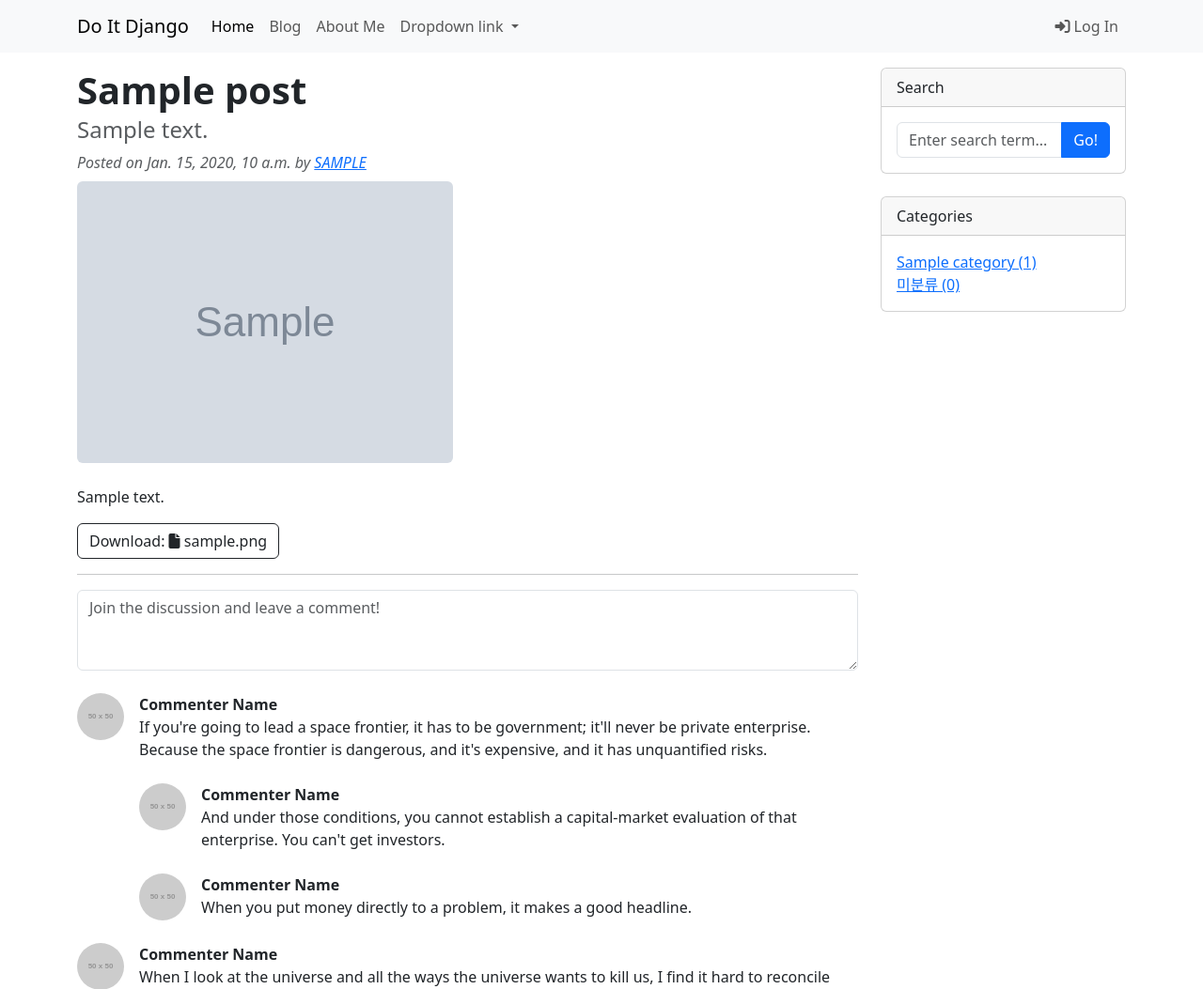
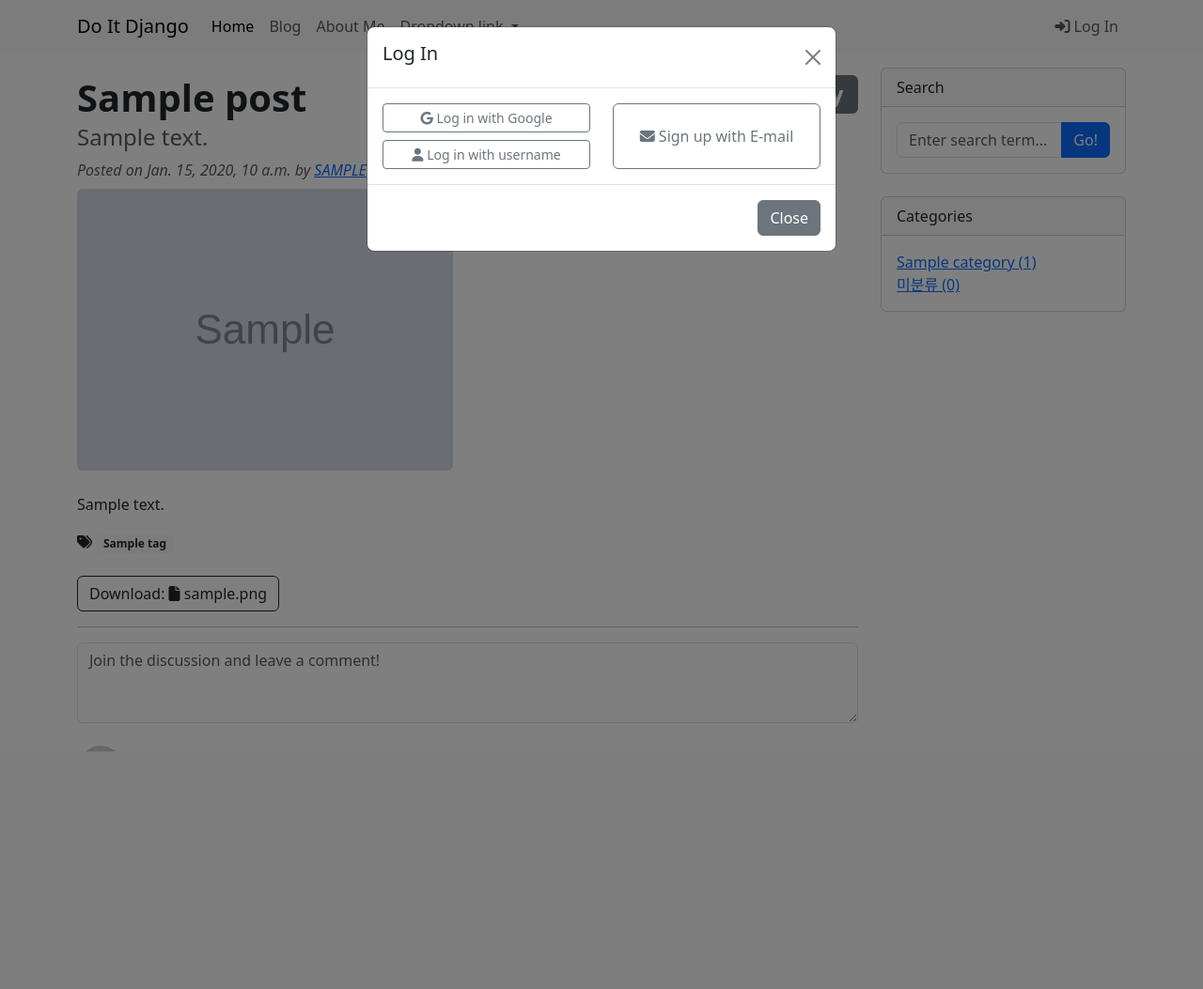
Before and after one commit to Wooyoung82760/do_it_django_a_to_z, a Django app: page /blog/1/ in a window 1280 px wide, after a click on "Log In". Shown: the top 1053 px of the page at 94% size. After the commit the page ends 800 px from the top, so only its background shows below. Run offline with Django 5.2, Linux system fonts and the light colour scheme; tables that the repository leaves empty hold one stand-in row (values such as "Sample post"); grey boxes marked "Sample" are stand-in pictures; grey boxes labelled with a size stand in for pictures from a placeholder-image service; some libraries are stand-ins or nearby versions.

Commit message:
post_list, post_detail <<add tag

```diff
--- a/blog/admin.py
+++ b/blog/admin.py
@@ -1,9 +1,13 @@
 from django.contrib import admin
-from .models import Post, Category
+from .models import Post, Category, Tag
 
 admin.site.register(Post)
 
 class CategoryAdmin(admin.ModelAdmin):
     prepopulated_fields = {"slug": ("name", )}
 
+class TagAdmin(admin.ModelAdmin):
+    prepopulated_fields = {"slug": ("name", )}
+
 admin.site.register(Category, CategoryAdmin)
+admin.site.register(Tag, TagAdmin)
--- a/blog/models.py
+++ b/blog/models.py
@@ -1,8 +1,15 @@
+from bs4 import Tag
 from django.db import models
 from django.contrib.auth.models import User
 import os
 
-
+class Tag (models.Model):
+    name=models.CharField(max_length=50)
+    slug=models.SlugField(max_length=200,unique=True,allow_unicode=True)
+    def __str__(self):
+        return self.name
+    def get_absolute_url(self):
+        return f'/blog/tag/{self.slug}/'
 
 class Category(models.Model):
     name=models.CharField(max_length=50,unique=True)
@@ -32,6 +39,8 @@
 
     category = models.ForeignKey(Category, on_delete=models.SET_NULL, null=True, blank=True)
 
+    tags = models.ManyToManyField(Tag, blank=True)
+
     def __str__(self):
         return f'[{self.pk}]{self.title} :: {self.author}'
 
--- a/blog/templates/blog/base.html
+++ b/blog/templates/blog/base.html
@@ -10,8 +10,6 @@
 
 <body>
 {% include 'blog/navbar.html' %}
-    <!-- Modal -->
-
 <div class="container">
     <div class="row my-3">
         <!--여기 메인 에리아-->
@@ -27,7 +25,7 @@
                 <div class="card-body">
                     <div class="input-group">
                         <input class="form-control" type="text" placeholder="Enter search term..."
-                                aria-label="Enter search term..." aria-describedby="button-search" />
+                               aria-label="Enter search term..." aria-describedby="button-search"/>
                         <button class="btn btn-primary" id="button-search" type="button">Go!</button>
                     </div>
                 </div>
--- a/blog/templates/blog/navbar.html
+++ b/blog/templates/blog/navbar.html
@@ -38,3 +38,35 @@
         </div>
     </div>
 </nav>
+
+<!--Modal -->
+<div class="modal fade" id="loginModal" tabindex="-1" aria-labelledby="loginodalLabel" aria-hidden="true">
+    <div class="modal-dialog">
+        <div class="modal-content">
+            <div class="modal-header">
+                <h2 class="modal=title fs-5" id="loginModalLabel">Log In</h2>
+                <button type="button" class="btn-close" data-bs-dismiss="modal" aria-label="Close"></button>
+            </div>
+            <div class="modal-body">
+                <div class="row">
+                    <div class="col-md-6 col-sm-12 d-grid gap-2">
+                        <button type="button" class="btn btn-outline-secondary btn-sm gap-2">
+                            <i class="fa-brands fa-google"></i> Log in with Google
+                        </button>
+                        <button type="button" class="btn btn-outline-secondary btn-sm">
+                            <i class="fa-solid fa-user"></i> Log in with username
+                        </button>
+                    </div>
+                    <div class="col-md-6 col-sm-12 d-grid gap-2">
+                        <button type="button" class="btn btn-outline-secondary">
+                            <i class="fa-solid fa-envelope"></i> Sign up with E-mail
+                        </button>
+                    </div>
+                </div>
+            </div>
+            <div class="modal-footer">
+                <button type="button" class="btn btn-secondary" data-bs-dismiss="modal">Close</button>
+            </div>
+        </div>
+    </div>
+</div>
--- a/blog/templates/blog/post_detail.html
+++ b/blog/templates/blog/post_detail.html
@@ -7,9 +7,9 @@
 {% block main_area %}
 <div id="post-area">
     {% if post.category %}
-    <span class="badge badge-secondary float-end">{{ post.category }}</span>
+    <h2><span class="badge bg-secondary float-end">{{ post.category }}</span></h2>
     {% else %}
-    <span class="badge badge-secondary float-end">미분류</span>
+    <h2><span class="badge bg-secondary float-end">미분류</span></h2>
     {% endif %}
     <!-- Post title-->
     <h1 class="fw-bolder mb-1">{{ post.title }}</h1>
@@ -29,6 +29,16 @@
     {% endif %}
     <!-- Post content-->
     <P>{{ post.content }}</P>
+
+    {% if post.tags.exists %}
+    <i class="fas fa-tags"></i>
+    {% for tag in post.tags.iterator %}
+    <a href="{{ tag.get_absolute_url }}"><span class="badge bg-light text-dark">{{ tag }}</span></a>
+    {% endfor %}
+    <br/>
+    <br/>
+    {% endif %}
+
     {% if post.file_upload %}
     <a href="{{ post.file_upload.url }}" class="btn btn-outline-dark" role="button">
         Download:
--- a/do_it_django_prj/settings.py
+++ b/do_it_django_prj/settings.py
@@ -37,7 +37,8 @@
     'django.contrib.sessions',
     'django.contrib.messages',
     'django.contrib.staticfiles',
-    'blog','single_pages'
+    'blog','single_pages',
+    #'django_extensions',
 ]
 
 MIDDLEWARE = [
```
Also changed, not shown: blog/templates/blog/post_list.html (+9 -1 lines), blog/tests.py (+21 -4 lines). Lines whose indentation alone changed are shown as unchanged.
